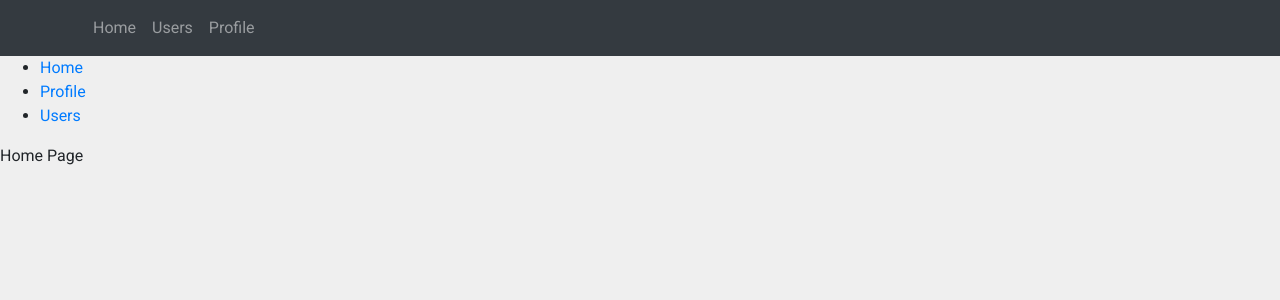
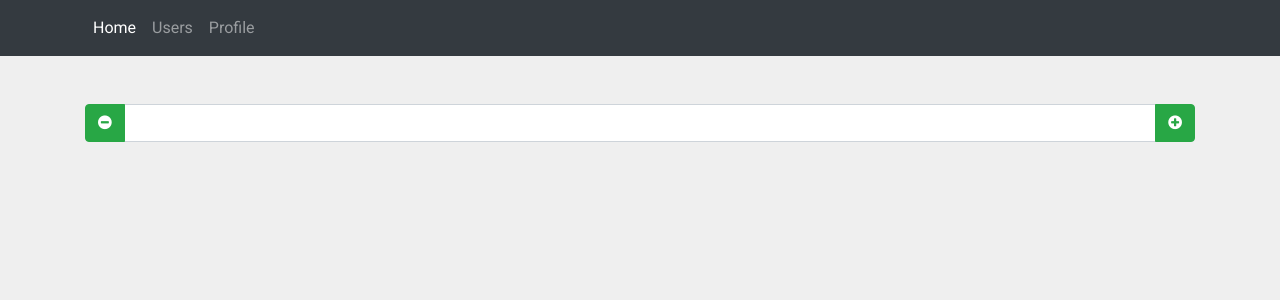
Before and after one commit to AlexanderPPetrov/spa-react-2020, a React (Create React App) app: page / in a window 1280 px wide. Shown: the top 300 px of the page. Built offline with nearby package versions, Linux system fonts and the light colour scheme.

Commit message:
added quantity input

```diff
--- a/src/App.js
+++ b/src/App.js
@@ -3,7 +3,6 @@ import {
   BrowserRouter as Router,
   Switch,
   Route,
-  Link
 } from "react-router-dom";
 
 import Home from './pages/Home';
@@ -11,36 +10,40 @@ import Profile from './pages/Profile';
 import Users from './pages/Users';
 import Navbar from './components/Navbar';
 
+const Layout = props => {
+  return (
+    <>
+      <Navbar></Navbar>
+      <div className="container pt-5">
+        {props.children}
+      </div>
+    </>
+  )
+}
+
+
 function App() {
   return (
     <Router>
-      <Navbar/>
-      <div>
-        <nav>
-          <ul>
-            <li>
-              <Link to="/">Home</Link>
-            </li>
-            <li>
-              <Link to="/profile">Profile</Link>
-            </li>
-            <li>
-              <Link to="/users">Users</Link>
-            </li>
-          </ul>
-        </nav>
+      {/* <FunctionalComponent count={1} step={1} />
+      <FunctionalComponent count={2} step={3} /> */}
       <Switch>
         <Route path="/" exact>
+          <Layout>
             <Home/>
+          </Layout>
         </Route>
         <Route path="/profile">
-            <Profile />
+          <Layout>
+            <Profile/>
+          </Layout>
         </Route>
         <Route path="/users">
-            <Users />
+          <Layout>
+            <Users/>
+          </Layout>
         </Route>
       </Switch>
-      </div>
     </Router>
   );
 }
--- a/src/components/Navbar.js
+++ b/src/components/Navbar.js
@@ -7,6 +7,7 @@ import {
   NavItem,
   NavLink,
 } from 'reactstrap';
+import { NavLink as RRNavLink } from 'react-router-dom';
 
 const HeaderNavbar = (props) => {
   const [isOpen, setIsOpen] = useState(false);
@@ -20,13 +21,26 @@ const HeaderNavbar = (props) => {
             <Collapse isOpen={isOpen} navbar>
             <Nav className="mr-auto" navbar>
                 <NavItem>
-                    <NavLink href="/">Home</NavLink>
+                    <NavLink
+                    tag={RRNavLink}
+                    exact
+                    to="/"
+                    activeClassName="active"
+                    >Home</NavLink>
                 </NavItem>
                 <NavItem>
-                    <NavLink href="/users">Users</NavLink>
+                    <NavLink
+                     tag={RRNavLink}
+                     to="/users"
+                     activeClassName="active"
+                    >Users</NavLink>
                 </NavItem>
                 <NavItem>
-                    <NavLink href="/profile">Profile</NavLink>
+                    <NavLink
+                        tag={RRNavLink}
+                        to="/profile"
+                        activeClassName="active"
+                        >Profile</NavLink>
                 </NavItem>
             </Nav>
             </Collapse>
--- /dev/null
+++ b/src/components/QuantityInput.js
@@ -0,0 +1,28 @@
+import React from 'react';
+
+const QuantityInput = props => {
+    return (
+        <div className="input-group mb-3">
+            <div className="input-group-prepend">
+                <button
+                className="btn btn-success"
+                type="button">
+                    <i className="fa fa-minus-circle"></i>
+                </button>
+            </div>
+            <input
+                type="text"
+                className="form-control"
+            />
+               <div className="input-group-append">
+                <button
+                className="btn btn-success"
+                type="button">
+                    <i className="fa fa-plus-circle"></i>
+                </button>
+            </div>
+        </div>
+    )
+}
+
+export default QuantityInput
--- a/src/pages/Home.js
+++ b/src/pages/Home.js
@@ -1,11 +1,10 @@
 import React from 'react';
-
+import QuantityInput from '../components/QuantityInput';
 class Home extends React.Component {
-
 
     render() {
         return <div>
-            Home Page
+            <QuantityInput/>
         </div>
     }
 }
```
Also changed, not shown: src/components/FunctionalComponent.js (added, +33 -0 lines). Lines whose indentation alone changed are shown as unchanged.
